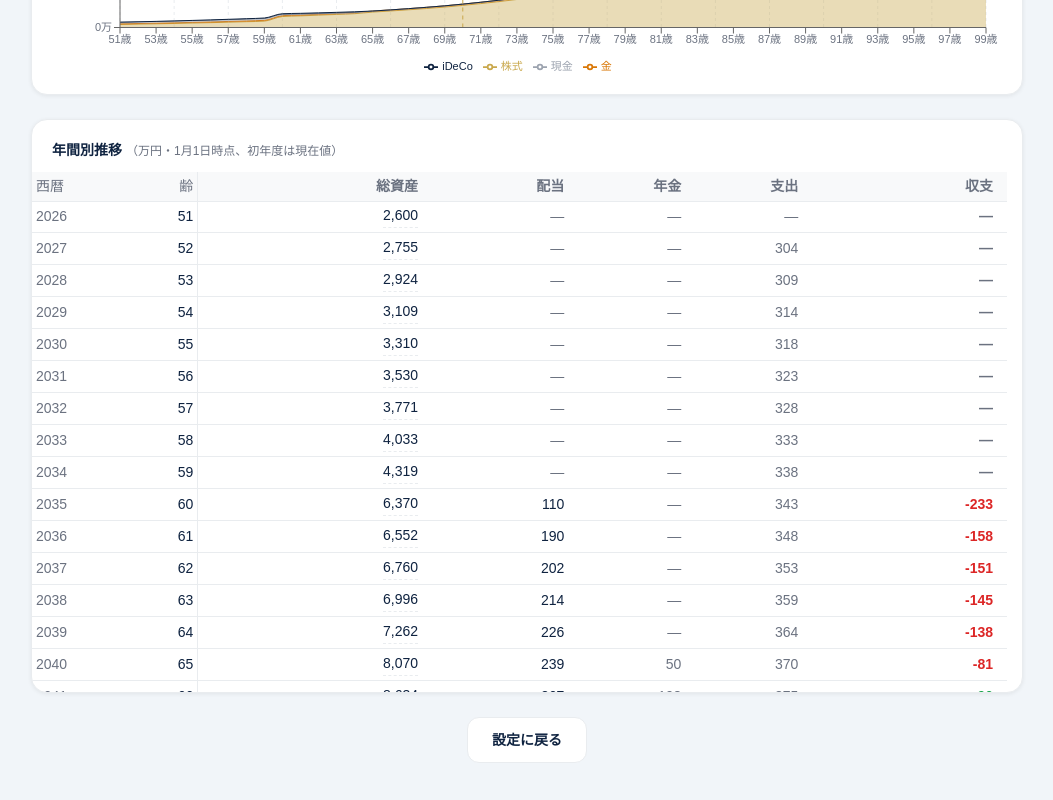
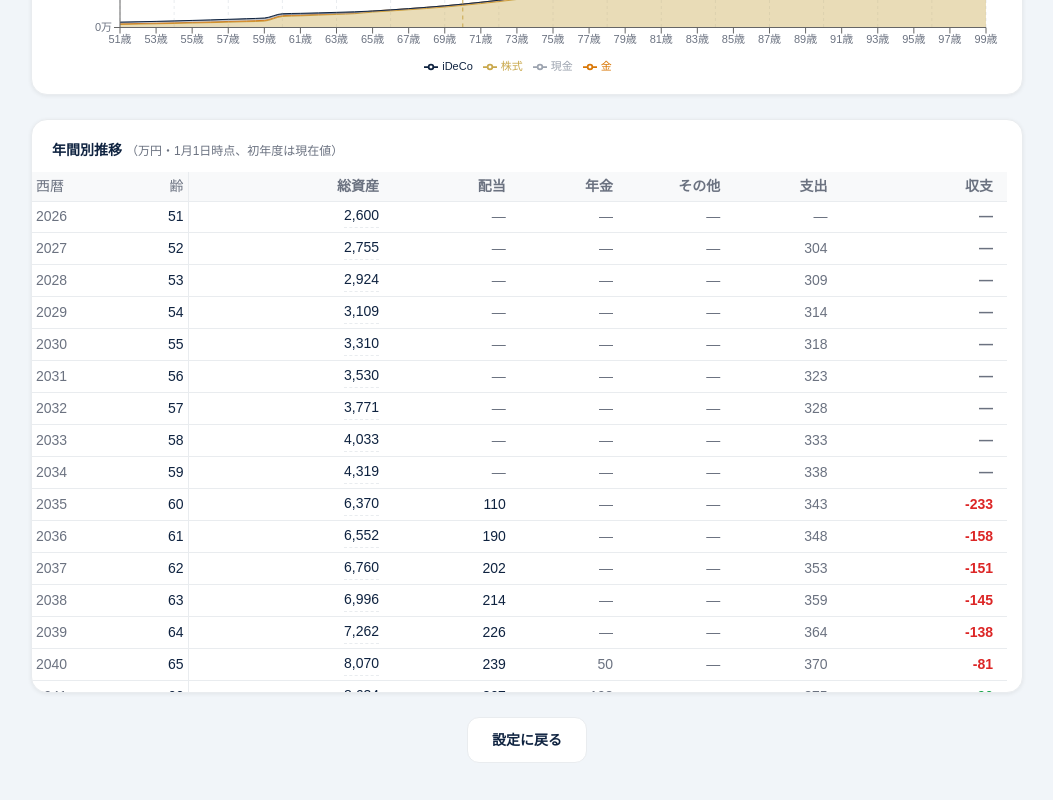
Before and after one commit to toyakaku10-creator/kurasu, a Next.js app: page /kurasu/result in a window 1280 px wide. Shown: the part 868-1668 px from the top of the page, without its empty margins (113-1166 px from the left). Built offline with nearby package versions, Linux system fonts and the light colour scheme.

Commit message:
fix: 年金列から退職金・iDeCoを除外

```diff
--- a/app/kurasu/result/ResultClient.tsx
+++ b/app/kurasu/result/ResultClient.tsx
@@ -312,13 +312,14 @@ export default function ResultClient() {
             <div style={{ overflowX: 'auto', overflowY: 'auto', maxHeight: '520px', WebkitOverflowScrolling: 'touch', scrollbarGutter: 'stable' }}>
               <table className="border-collapse" style={{ minWidth: '320px', width: '100%', fontSize: '14px', tableLayout: 'fixed' }}>
                 <colgroup>
-                  <col style={{ width: '11%' }} />  {/* 西暦   4桁 */}
-                  <col style={{ width:  '6%' }} />  {/* 齢     2桁 */}
-                  <col style={{ width: '23%' }} />  {/* 総資産 万円カンマ */}
-                  <col style={{ width: '15%' }} />  {/* 配当   7桁 */}
-                  <col style={{ width: '12%' }} />  {/* 年金   6桁 */}
-                  <col style={{ width: '12%' }} />  {/* 支出   6桁 */}
-                  <col style={{ width: '21%' }} />  {/* 収支   8桁 */}
+                  <col style={{ width: '10%' }} />  {/* 西暦      */}
+                  <col style={{ width:  '6%' }} />  {/* 齢        */}
+                  <col style={{ width: '20%' }} />  {/* 総資産    */}
+                  <col style={{ width: '13%' }} />  {/* 配当      */}
+                  <col style={{ width: '11%' }} />  {/* 年金      */}
+                  <col style={{ width: '11%' }} />  {/* その他    */}
+                  <col style={{ width: '11%' }} />  {/* 支出      */}
+                  <col style={{ width: '18%' }} />  {/* 収支      */}
                 </colgroup>
                 <thead>
                   <tr style={{
@@ -332,6 +333,7 @@ export default function ResultClient() {
                       { label: '総資産', align: 'right', pl: '4px', pr: '4px', bold: true,  divider: false },
                       { label: '配当',   align: 'right', pl: '4px', pr: '4px', bold: true,  divider: false },
                       { label: '年金',   align: 'right', pl: '4px', pr: '4px', bold: true,  divider: false },
+                      { label: 'その他', align: 'right', pl: '4px', pr: '4px', bold: true,  divider: false },
                       { label: '支出',   align: 'right', pl: '4px', pr: '4px', bold: true,  divider: false },
                       { label: '収支',   align: 'right', pl: '4px', pr: '14px', bold: true, divider: false },
                     ] as const).map(({ label, align, pl, pr, bold, divider }) => (
@@ -347,13 +349,17 @@ export default function ResultClient() {
                 <tbody>
                   {rows.map((r, i) => {
                     const preRetirement = r.age < params.retirementAge;
-                    const otherIncome = (params.reinvestRetirement ? 0 : r.retirementIncome + r.iDeCoIncome) + r.pensionPublic + r.pensionBenefit;
+                    // 年金列: 公的年金+年金払い退職給付のみ
+                    const pensionIncome = r.pensionPublic + r.pensionBenefit;
+                    // その他列: 再投資OFFのときのみ退職金・iDeCo受取を表示
+                    const otherIncome = params.reinvestRetirement ? 0 : r.retirementIncome + r.iDeCoIncome;
                     const yoyDiff = i > 0 ? r.totalAssets - rows[i - 1].totalAssets : null;
                     // 収支 = 表示値（万円丸め後）の和差で計算してズレをなくす
-                    const mDiv   = Math.round(r.dividendIncome / 10_000);
-                    const mOther = Math.round(otherIncome      / 10_000);
-                    const mExp   = Math.round(r.livingExpense  / 10_000);
-                    const mBal   = mDiv + mOther - mExp;
+                    const mDiv     = Math.round(r.dividendIncome / 10_000);
+                    const mPension = Math.round(pensionIncome    / 10_000);
+                    const mOther   = Math.round(otherIncome      / 10_000);
+                    const mExp     = Math.round(r.livingExpense  / 10_000);
+                    const mBal     = mDiv + mPension + mOther - mExp;
                     return (
                       <tr key={r.age} style={{ borderBottom: `1px solid ${BORDER}` }}>
                         {/* 1. 西暦 */}
@@ -365,7 +371,7 @@ export default function ResultClient() {
                           style={{ color: NAVY, paddingLeft: '2px', paddingRight: '4px', borderRight: `1px solid ${BORDER}` }}>
                           {r.age}
                         </td>
-                        {/* 3. 総資産 + ホバー内訳（億表示対応） */}
+                        {/* 3. 総資産 + ホバー内訳 */}
                         <td className="py-1 text-right tabular-nums" style={{ paddingLeft: '4px', paddingRight: '4px' }}>
                           <TotalAssetsCell r={r} yoyDiff={yoyDiff} />
                         </td>
@@ -374,15 +380,19 @@ export default function ResultClient() {
                           style={{ color: preRetirement ? SUB : NAVY, paddingLeft: '4px', paddingRight: '4px' }}>
                           {preRetirement ? '—' : tbl(r.dividendIncome)}
                         </td>
-                        {/* 5. 年金 */}
+                        {/* 5. 年金（公的年金+年金払い退職給付のみ） */}
                         <td className="py-1 text-right tabular-nums" style={{ color: SUB, paddingLeft: '4px', paddingRight: '4px' }}>
-                          {preRetirement ? '—' : tbl(otherIncome)}
+                          {tbl(pensionIncome)}
                         </td>
-                        {/* 6. 支出 */}
+                        {/* 6. その他収入（再投資OFFのみ退職金・iDeCo） */}
+                        <td className="py-1 text-right tabular-nums" style={{ color: SUB, paddingLeft: '4px', paddingRight: '4px' }}>
+                          {tbl(otherIncome)}
+                        </td>
+                        {/* 7. 支出 */}
                         <td className="py-1 text-right tabular-nums" style={{ color: SUB, paddingLeft: '4px', paddingRight: '4px' }}>
                           {tbl(r.livingExpense)}
                         </td>
-                        {/* 7. 収支（表示値ベースで計算） */}
+                        {/* 8. 収支（表示値ベースで計算） */}
                         <td className="py-1 text-right tabular-nums font-semibold"
                           style={{ color: preRetirement ? SUB : mBal >= 0 ? GREEN : RED, paddingLeft: '4px', paddingRight: '14px' }}>
                           {preRetirement ? '—' : mBal === 0 ? '—' : (mBal > 0 ? '+' : '') + mBal.toLocaleString()}
```
